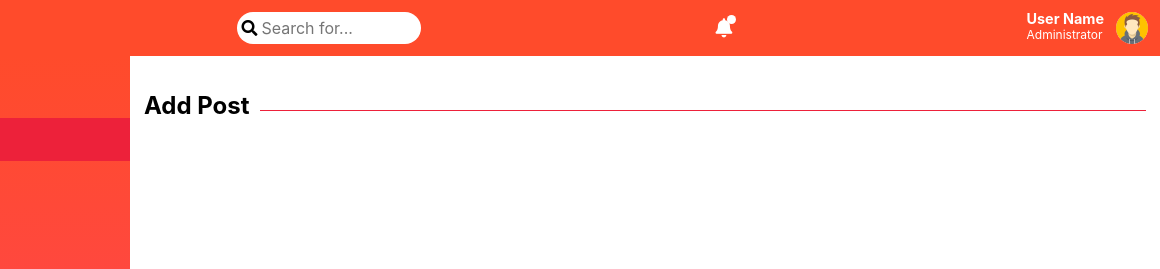
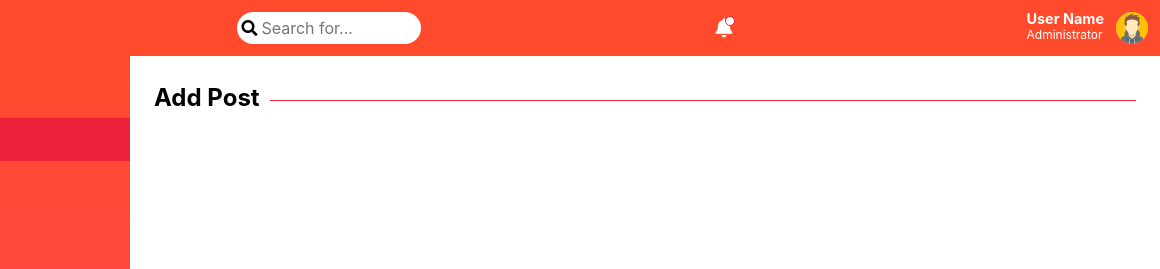
Before and after one commit to ushanmithma/dashboard, a website: page index.html in a window 1280 px wide. Shown: the top 269 px of the page, 120-1280 px from the left. Drawn offline with nearby package versions, Linux system fonts and the light colour scheme.

Commit message:
Start <main> section

```diff
--- a/scss/style.scss
+++ b/scss/style.scss
@@ -141,11 +141,12 @@ header {
         &::after {
             content: '';
             position: absolute;
-            width: 0.5em;
-            height: 0.5em;
-            top: 0.3em;
-            right: 0.3em;
+            width: 10px;
+            height: 10px;
+            top: 0.35em;
+            right: 0.35em;
             border-radius: 50%;
+            border: 1px solid #ED213A;
             background-color: white;
         }
     }
@@ -346,8 +347,7 @@ header {
         border-radius: 50%;
     }
 
-    img:hover,
-    img:focus {
+    img:hover {
         cursor: pointer;
     }
 }
@@ -475,7 +475,7 @@ main.active {
 }
 
 main section {
-    margin: 0.87em;
+    margin: 1.5em;
 }
 
 section .heading {
@@ -483,7 +483,7 @@ section .heading {
 }
 
 .heading h1 {
-    padding: 0.75em 0.43em 0.75em 0;
+    padding-right: 0.43em;
     background-color: white;
     display: inline-block;
 }
```
Also changed, not shown: css/style.css, 1 other file.
